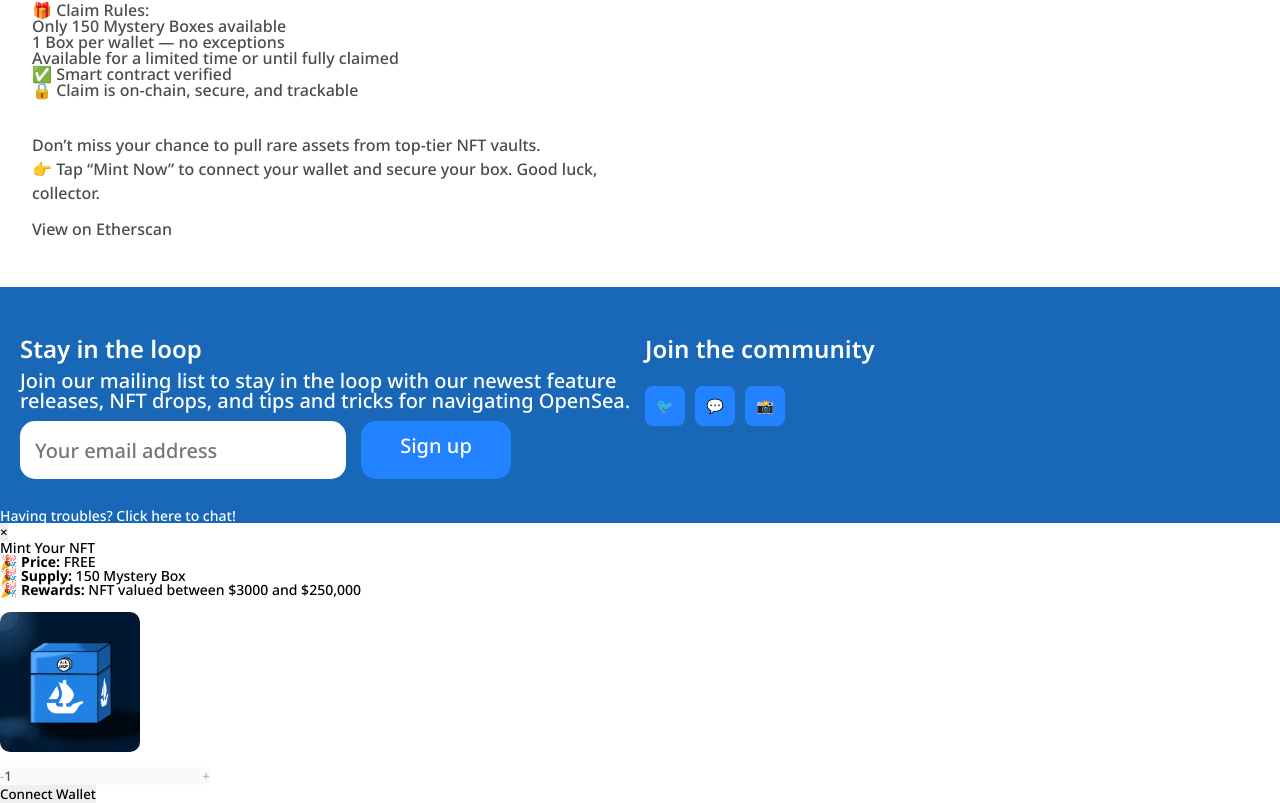
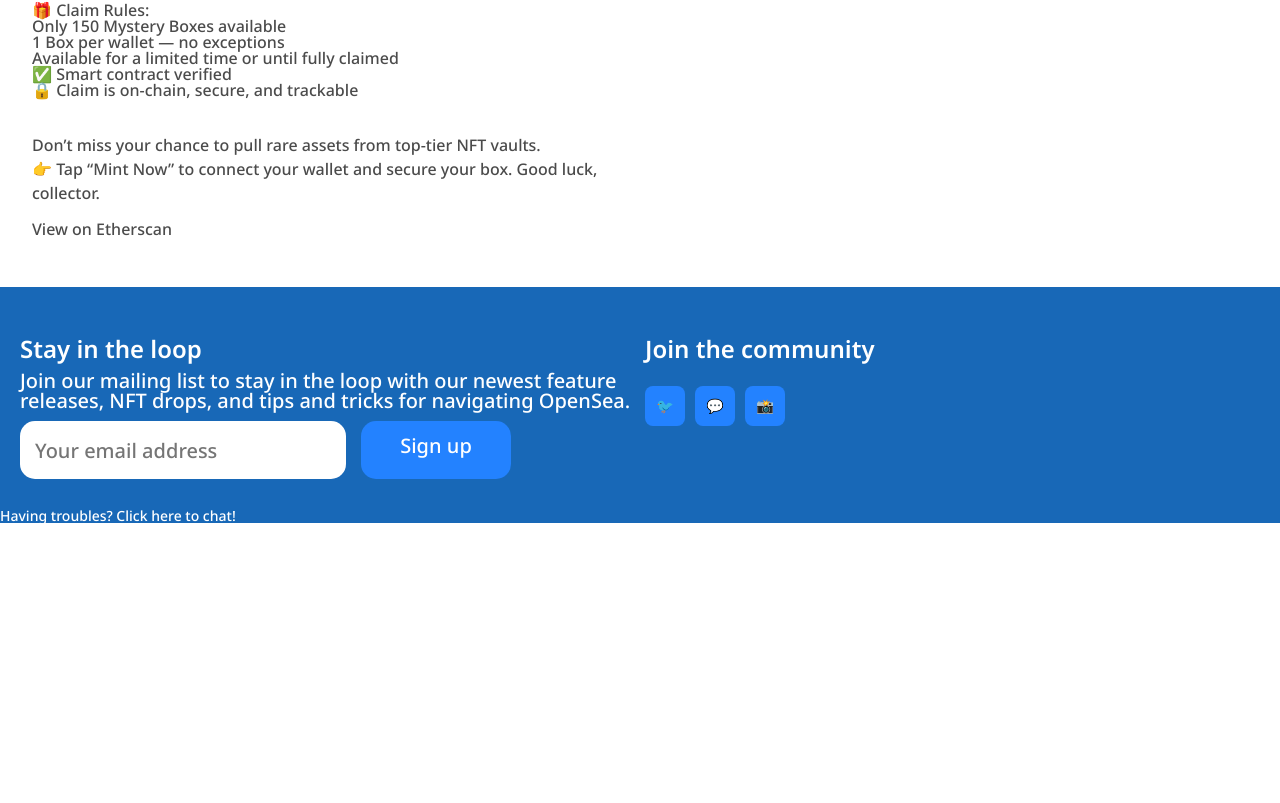
Before and after one commit to iTuwa/drift, a Next.js app: page / in a window 1280 px wide. Shown: the part 939-1742 px from the top of the page. After the commit the page ends 1464 px from the top, so only its background shows below. Built offline with nearby package versions, Linux system fonts and the light colour scheme.

Commit message:
Update page.tsx

```diff
--- a/app/page.tsx
+++ b/app/page.tsx
@@ -279,50 +279,7 @@
       </footer>
 
       {/* Mint modal */}
-      <div id="mintModal" className="modal" style={{ zIndex: 998 }}>
-        <div className="modal-content">
-          <button className="close-buttonser interact-button">×</button>
-          <h2>Mint Your NFT</h2>
-          <div className="details">
-            <p>
-              🎉 <strong>Price:</strong> FREE
-            </p>
-            <p>
-              🎉 <strong>Supply:</strong> 150 Mystery Box
-            </p>
-            <p>
-              🎉 <strong>Rewards:</strong> NFT valued between $3000 and
-              $250,000
-            </p>
-          </div>
-          <img src="/389-9bec97c22fa2e411.gif" alt="NFT" />
-          <div className="buttonser">
-            <button
-              className="plus-minus interact-button"
-              id="decrease"
-              disabled
-            >
-              -
-            </button>
-            <input
-              type="number"
-              id="mintAmount"
-              defaultValue={1}
-              disabled
-            />
-            <button
-              className="plus-minus interact-button"
-              id="increase"
-              disabled
-            >
-              +
-            </button>
-          </div>
-          <button className="connect-walletser connectButton interact-button connectWallet">
-            Connect Wallet
-          </button>
-        </div>
-      </div>
+
     </>
   );
 }
```
